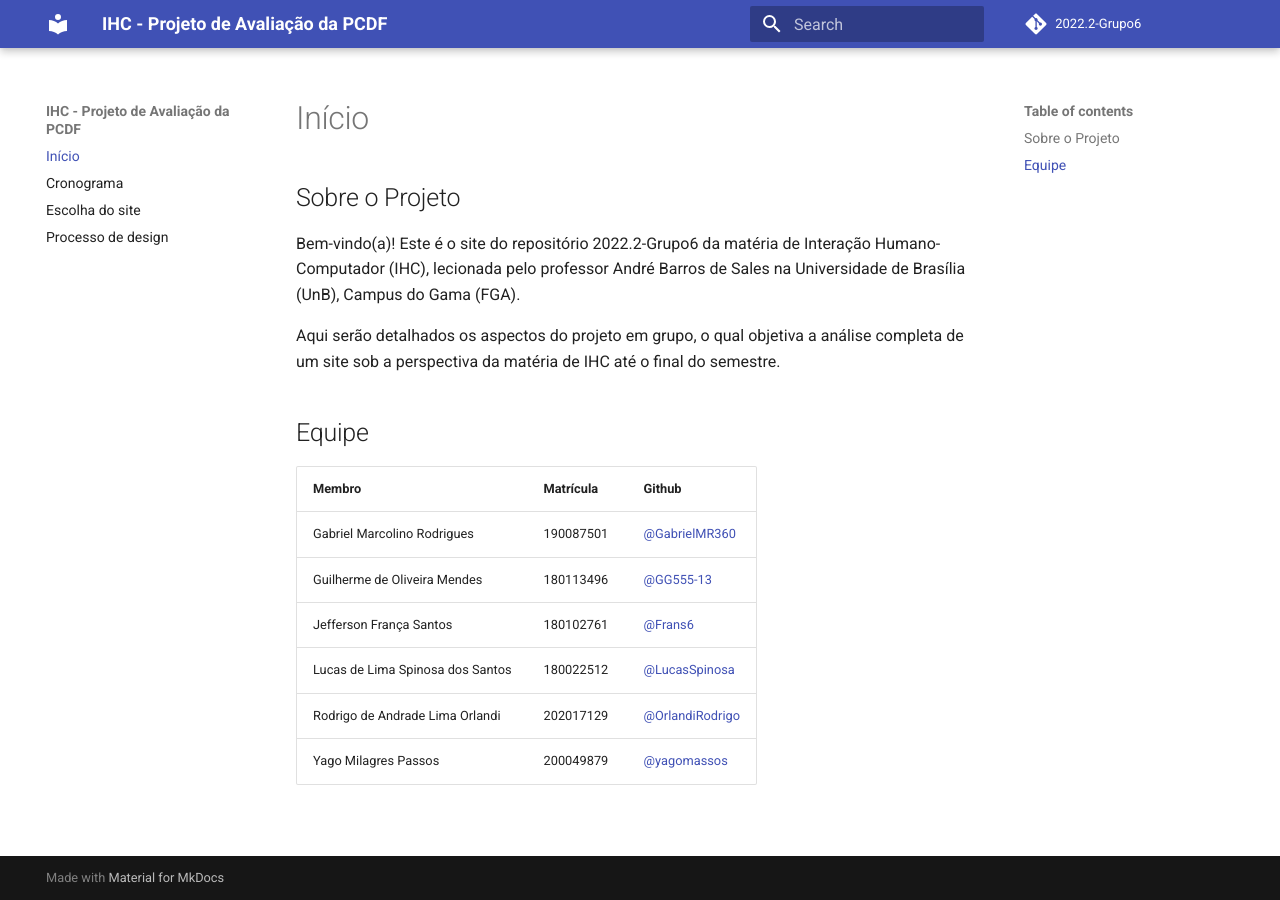
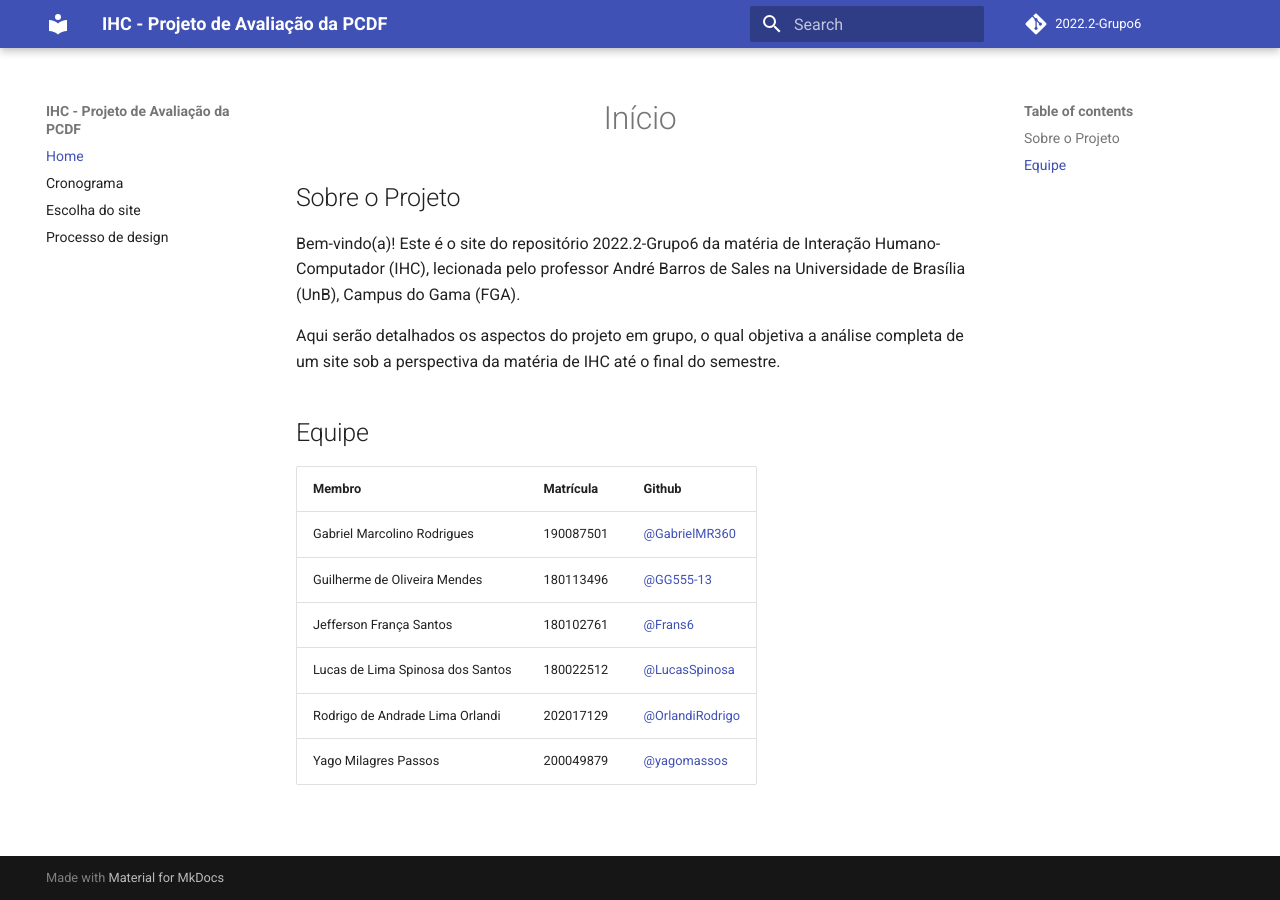
Before and after one commit to Interacao-Humano-Computador/2022.2-PCDF, an MkDocs documentation site: the page built from docs/index.md, in a window 1280 px wide. Built offline with MkDocs 1.6.1 and Material for MkDocs 9.7.7, drawn with Linux system fonts in a browser that asks for light colours; comment, search, counter and statistics services are not loaded.

Commit message:
padronizacao

```diff
--- a/docs/index.md
+++ b/docs/index.md
@@ -1,4 +1,4 @@
-# Início
+<h1 align="center">Início</h1>
 
 ## Sobre o Projeto
 Bem-vindo(a)! Este é o site do repositório 2022.2-Grupo6 da matéria de Interação Humano-Computador (IHC), lecionada pelo professor André Barros de Sales na Universidade de Brasília (UnB), Campus do Gama (FGA).
```
